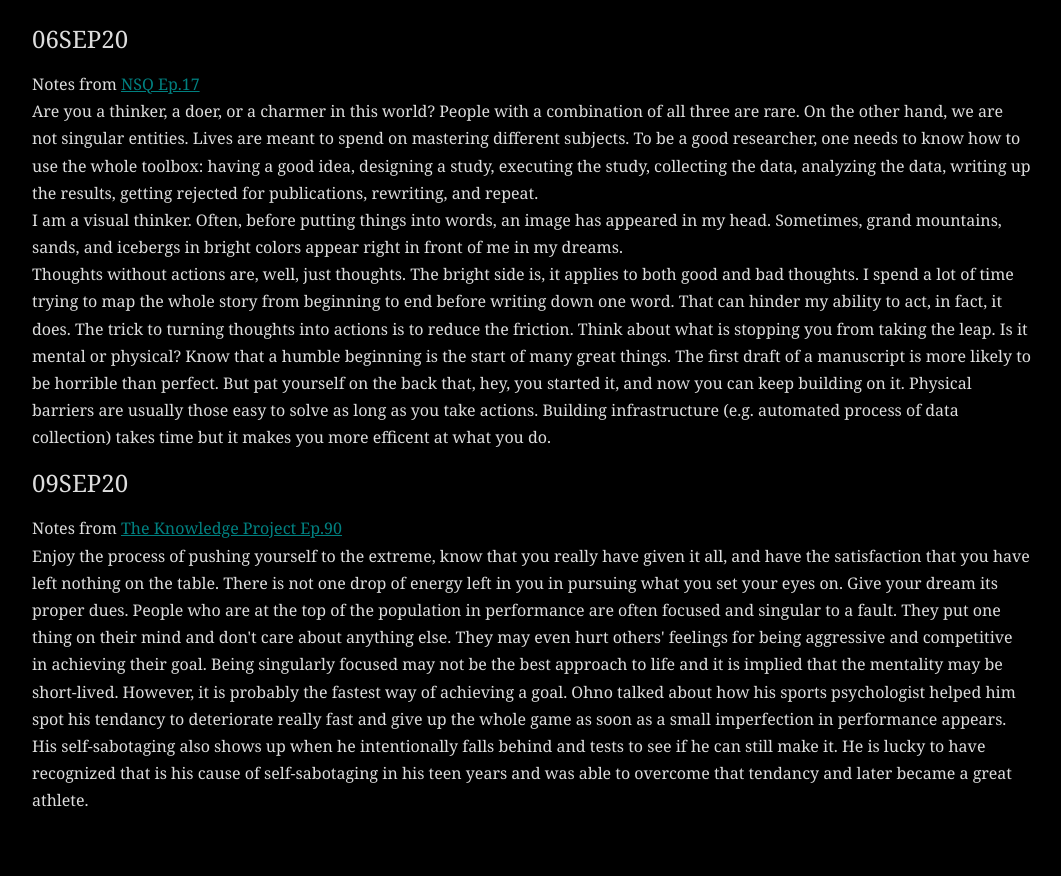
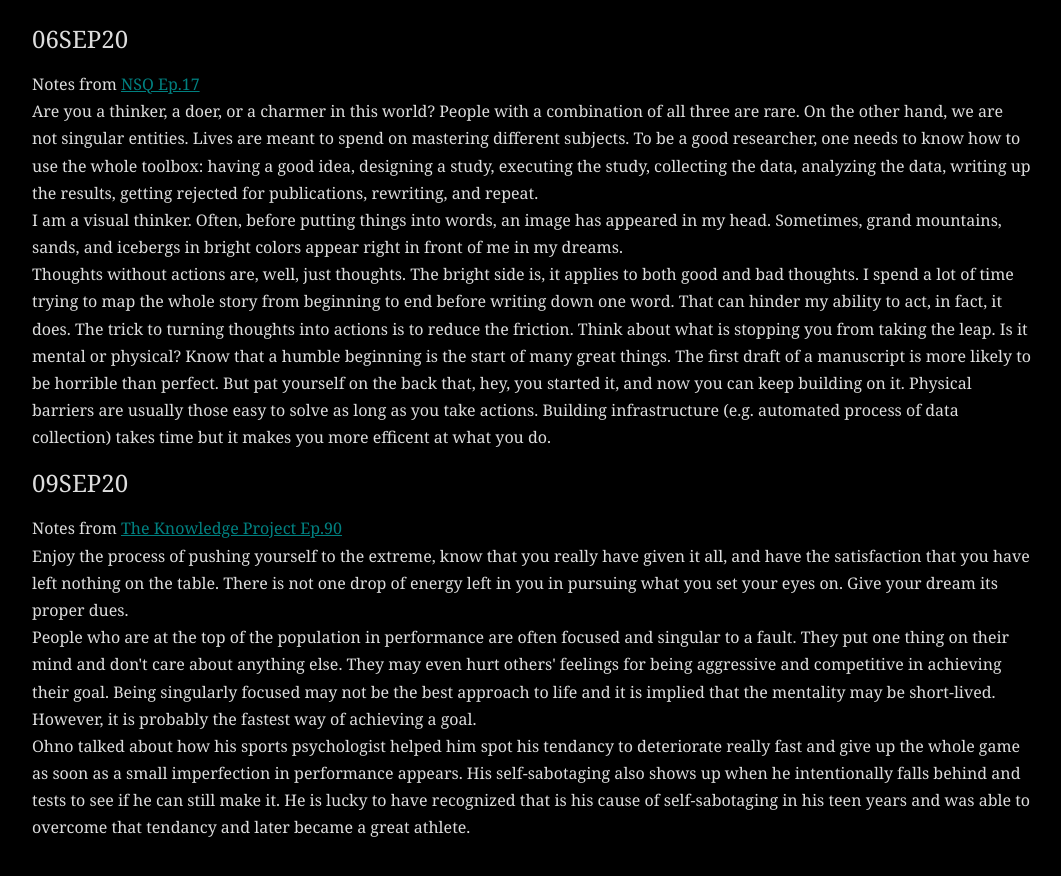
Before and after one commit to oustella/oustella.github.io, a plain HTML site: page index.html in a window 1280 px wide. Shown: the part 148-1024 px from the top of the page, without its empty margins (108-1169 px from the left). Drawn offline with Linux system fonts and the light colour scheme.

Commit message:
090920 update 3

```diff
--- a/index.html
+++ b/index.html
@@ -41,12 +41,11 @@
   <p>
     Notes from <a href="https://fs.blog/knowledge-project/apolo-ohno/">The Knowledge Project Ep.90</a> <br>
 
-    Enjoy the process of pushing yourself to the extreme, know that you really have given it all, and have the satisfaction that you have left nothing on the table. There is not one drop of energy left in you in pursuing what you set your eyes on. Give your dream its proper dues.
+    Enjoy the process of pushing yourself to the extreme, know that you really have given it all, and have the satisfaction that you have left nothing on the table. There is not one drop of energy left in you in pursuing what you set your eyes on. Give your dream its proper dues. <br>
 
-    People who are at the top of the population in performance are often focused and singular to a fault. They put one thing on their mind and don't care about anything else. They may even hurt others' feelings for being aggressive and competitive in achieving their goal. Being singularly focused may not be the best approach to life and it is implied that the mentality may be short-lived. However, it is probably the fastest way of achieving a goal.
+    People who are at the top of the population in performance are often focused and singular to a fault. They put one thing on their mind and don't care about anything else. They may even hurt others' feelings for being aggressive and competitive in achieving their goal. Being singularly focused may not be the best approach to life and it is implied that the mentality may be short-lived. However, it is probably the fastest way of achieving a goal. <br>
 
     Ohno talked about how his sports psychologist helped him spot his tendancy to deteriorate really fast and give up the whole game as soon as a small imperfection in performance appears. His self-sabotaging also shows up when he intentionally falls behind and tests to see if he can still make it. He is lucky to have recognized that is his cause of self-sabotaging in his teen years and was able to overcome that tendancy and later became a great athlete.
-
   </p>
 
 
```
